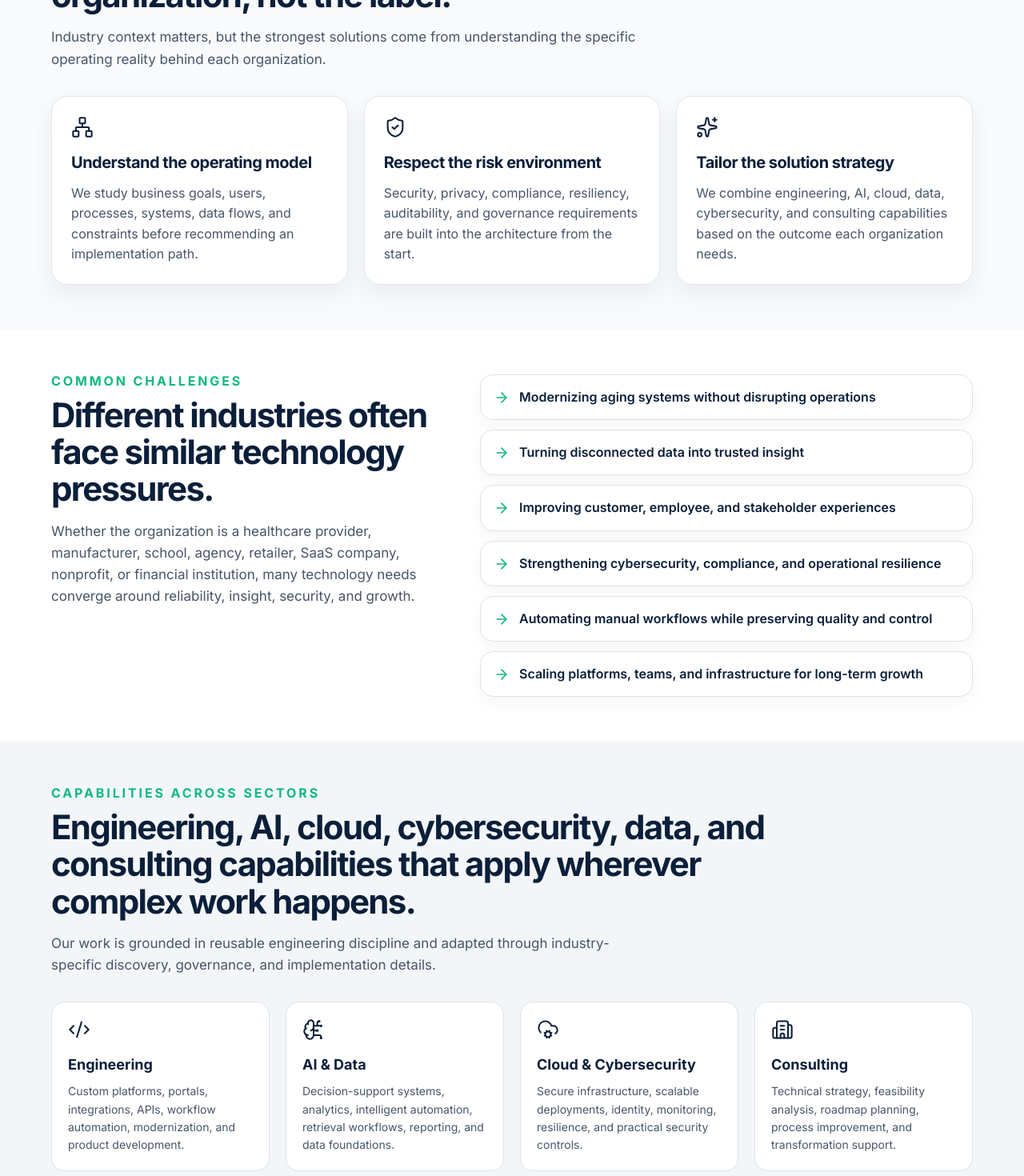
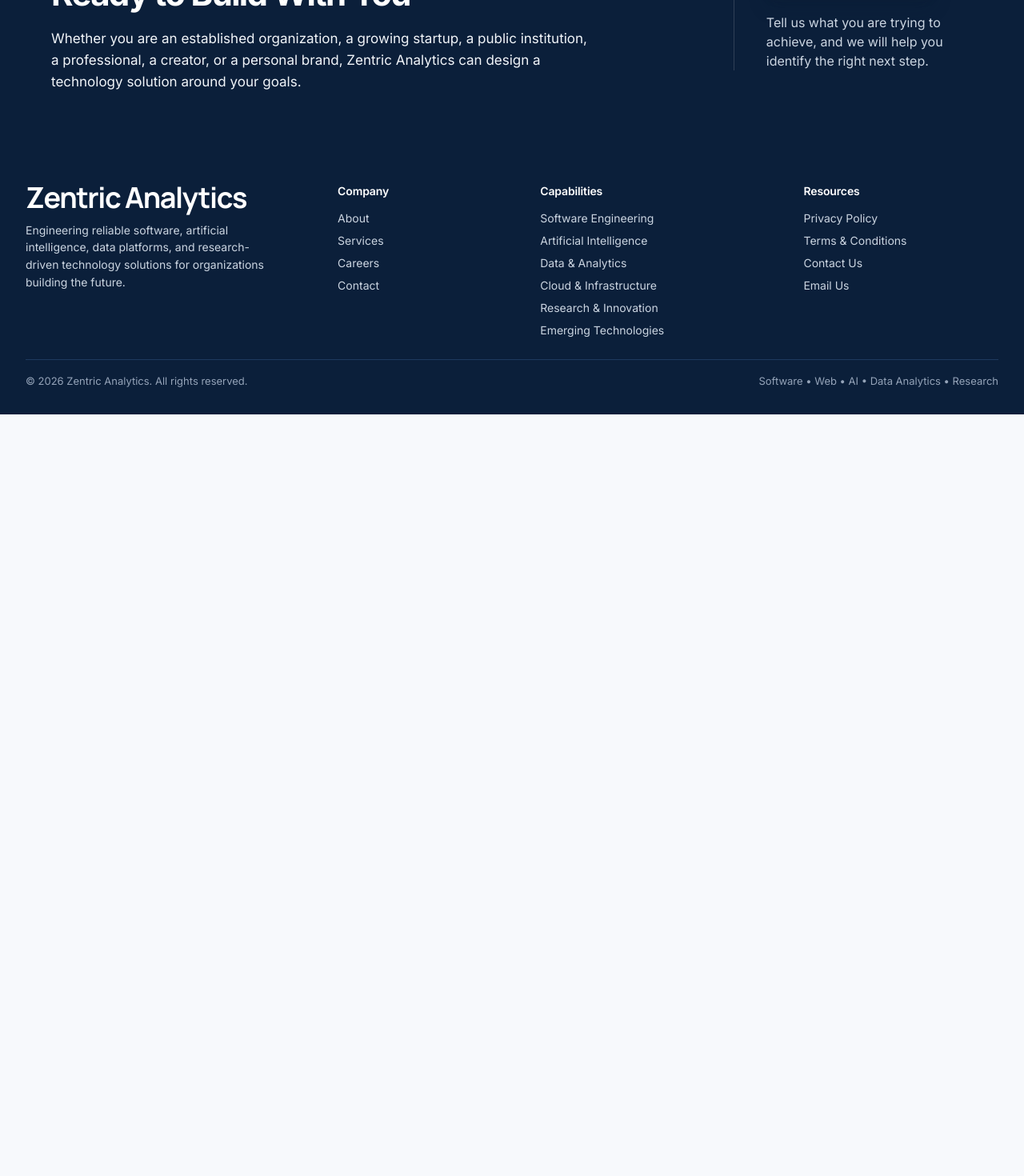
Before and after one commit to Zentric-Analytics/Zentricanalytics.com, a Next.js app: page /industries in a window 1280 px wide. Shown: the part 3100-4570 px from the top of the page at 80% size. After the commit the page ends 3618 px from the top, so only its background shows below. Built offline with nearby package versions, Linux system fonts and the light colour scheme.

Commit message:
Refactor industries page flow

```diff
--- a/src/app/industries/page.tsx
+++ b/src/app/industries/page.tsx
@@ -1,26 +1,7 @@
-import { ArrowRight, BrainCircuit, Building2, CloudCog, Code2, CodeXml, Handshake, Network, ShieldCheck, Sparkles, Target, TrendingUp, type LucideIcon } from 'lucide-react';
+import { BrainCircuit, CloudCog, Code2, Handshake, ShieldCheck, Sparkles, Target, TrendingUp, type LucideIcon } from 'lucide-react';
 import Link from 'next/link';
 import { IndustriesWeServe } from '@/components/IndustriesWeServe';
 import { PageShell } from '@/components/PageShell';
-import { SectionHeader } from '@/components/SectionHeader';
-
-const adaptationSteps: Array<{ Icon: LucideIcon; title: string; description: string }> = [
-  {
-    Icon: Network,
-    title: 'Understand the operating model',
-    description: 'We study business goals, users, processes, systems, data flows, and constraints before recommending an implementation path.',
-  },
-  {
-    Icon: ShieldCheck,
-    title: 'Respect the risk environment',
-    description: 'Security, privacy, compliance, resiliency, auditability, and governance requirements are built into the architecture from the start.',
-  },
-  {
-    Icon: Sparkles,
-    title: 'Tailor the solution strategy',
-    description: 'We combine engineering, AI, cloud, data, cybersecurity, and consulting capabilities based on the outcome each organization needs.',
-  },
-];
 
 const organizationValues: Array<{ number: string; Icon: LucideIcon; title: string; description: string }> = [
   {
@@ -86,22 +67,6 @@ const organizationCapabilities: Array<{ Icon: LucideIcon; title: string; descrip
     description:
       'Partner with experienced technology consultants who help align technology investments with long-term business goals.',
   },
-];
-
-const capabilityApplications: Array<{ Icon: LucideIcon; title: string; description: string }> = [
-  { Icon: CodeXml, title: 'Engineering', description: 'Custom platforms, portals, integrations, APIs, workflow automation, modernization, and product development.' },
-  { Icon: BrainCircuit, title: 'AI & Data', description: 'Decision-support systems, analytics, intelligent automation, retrieval workflows, reporting, and data foundations.' },
-  { Icon: CloudCog, title: 'Cloud & Cybersecurity', description: 'Secure infrastructure, scalable deployments, identity, monitoring, resilience, and practical security controls.' },
-  { Icon: Building2, title: 'Consulting', description: 'Technical strategy, feasibility analysis, roadmap planning, process improvement, and transformation support.' },
-];
-
-const commonChallenges = [
-  'Modernizing aging systems without disrupting operations',
-  'Turning disconnected data into trusted insight',
-  'Improving customer, employee, and stakeholder experiences',
-  'Strengthening cybersecurity, compliance, and operational resilience',
-  'Automating manual workflows while preserving quality and control',
-  'Scaling platforms, teams, and infrastructure for long-term growth',
 ];
 
 export default function Industries() {
@@ -201,50 +166,6 @@ export default function Industries() {
         </div>
       </section>
 
-      <section className="bg-[#F8FAFC] px-4 py-10 sm:px-6 sm:py-12 lg:py-14" aria-labelledby="adaptation-heading">
-        <div className="mx-auto max-w-6xl">
-          <SectionHeader eyebrow="HOW WE ADAPT" heading="Every engagement is shaped around the organization, not the label." headingId="adaptation-heading" description="Industry context matters, but the strongest solutions come from understanding the specific operating reality behind each organization." />
-          <div className="mt-8 grid gap-5 md:grid-cols-3">
-            {adaptationSteps.map(({ Icon, title, description }) => (
-              <article className="card p-6" key={title}>
-                <Icon aria-hidden="true" className="size-7 text-[#0B1F3A]" strokeWidth={1.75} />
-                <h2 className="mt-4 text-xl font-bold tracking-[-0.025em] text-[#0B1F3A]">{title}</h2>
-                <p className="mt-3 leading-[1.6] text-[#475569]">{description}</p>
-              </article>
-            ))}
-          </div>
-        </div>
-      </section>
-
-      <section className="bg-white px-4 py-10 sm:px-6 sm:py-12 lg:py-14" aria-labelledby="cross-industry-challenges-heading">
-        <div className="mx-auto grid max-w-6xl gap-8 lg:grid-cols-[minmax(0,0.9fr)_minmax(0,1.1fr)] lg:items-start">
-          <SectionHeader eyebrow="COMMON CHALLENGES" heading="Different industries often face similar technology pressures." headingId="cross-industry-challenges-heading" description="Whether the organization is a healthcare provider, manufacturer, school, agency, retailer, SaaS company, nonprofit, or financial institution, many technology needs converge around reliability, insight, security, and growth." />
-          <div className="grid gap-3">
-            {commonChallenges.map((challenge) => (
-              <div className="flex gap-3 rounded-2xl border border-[#DCE3EA] bg-white p-4 shadow-[0_8px_22px_rgba(11,31,58,0.04)]" key={challenge}>
-                <ArrowRight aria-hidden="true" className="mt-0.5 size-5 shrink-0 text-[#10B981]" strokeWidth={2} />
-                <p className="font-semibold leading-[1.45] text-[#0B1F3A]">{challenge}</p>
-              </div>
-            ))}
-          </div>
-        </div>
-      </section>
-
-      <section className="bg-[#F3F6F9] px-4 py-10 sm:px-6 sm:py-12 lg:py-14" aria-labelledby="capabilities-any-sector-heading">
-        <div className="mx-auto max-w-6xl">
-          <SectionHeader eyebrow="CAPABILITIES ACROSS SECTORS" heading="Engineering, AI, cloud, cybersecurity, data, and consulting capabilities that apply wherever complex work happens." headingId="capabilities-any-sector-heading" description="Our work is grounded in reusable engineering discipline and adapted through industry-specific discovery, governance, and implementation details." />
-          <div className="mt-8 grid gap-5 sm:grid-cols-2 lg:grid-cols-4">
-            {capabilityApplications.map(({ Icon, title, description }) => (
-              <article className="rounded-2xl border border-[#DCE3EA] bg-white p-5" key={title}>
-                <Icon aria-hidden="true" className="size-7 text-[#0B1F3A]" strokeWidth={1.75} />
-                <h2 className="mt-4 text-lg font-bold text-[#0B1F3A]">{title}</h2>
-                <p className="mt-2 text-sm leading-[1.6] text-[#475569]">{description}</p>
-              </article>
-            ))}
-          </div>
-        </div>
-      </section>
-
       <section className="bg-[#0B1F3A] px-4 py-12 text-white sm:px-6 sm:py-14 lg:px-8 lg:py-20" aria-labelledby="industries-final-cta-heading">
         <div className="mx-auto grid max-w-6xl gap-8 lg:grid-cols-[minmax(0,1.45fr)_minmax(18rem,0.55fr)] lg:items-center lg:gap-16">
           <div className="max-w-[44rem]">
```
